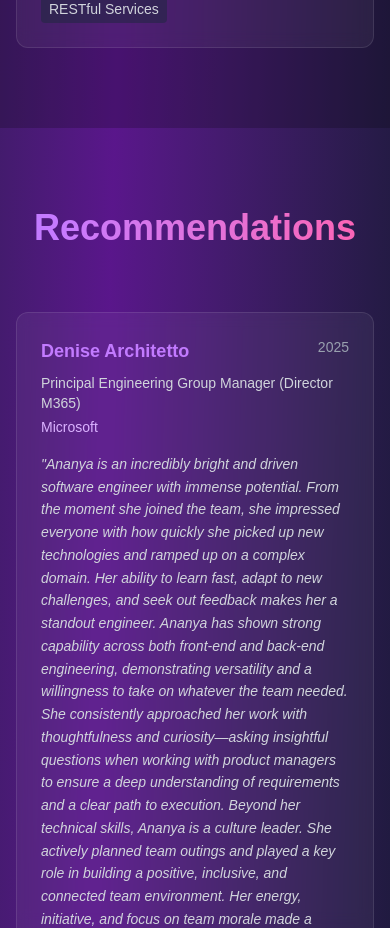
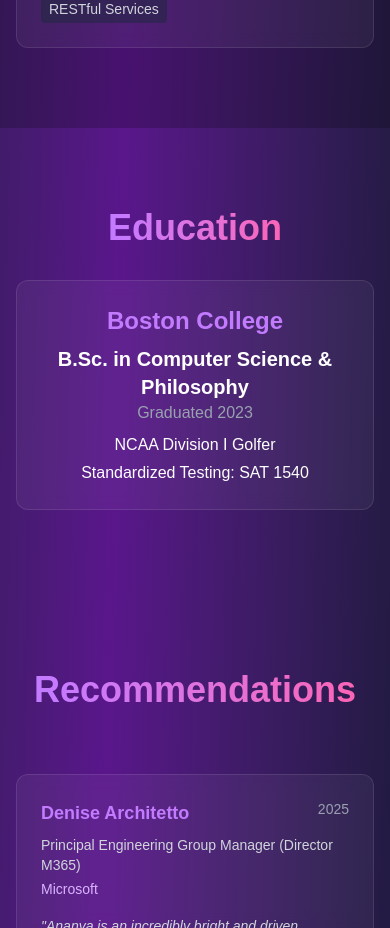
Before and after one commit to ananyabarthakur/ananya-portfolio, a Next.js app: page / in a window 390 px wide. Shown: the part 9500-10428 px from the top of the page. Built offline with nearby package versions, Linux system fonts and the light colour scheme.

Commit message:
add section

```diff
--- a/src/app/page.tsx
+++ b/src/app/page.tsx
@@ -20,7 +20,7 @@ export default function Home() {
   // Track active section on scroll
   useEffect(() => {
     const handleScroll = () => {
-      const sections = ['home', 'about', 'experience', 'projects', 'skills', 'recommendations', 'blog', 'contact'];
+      const sections = ['home', 'about', 'experience', 'projects', 'skills', 'education','recommendations', 'blog', 'contact'];
       const scrollPosition = window.scrollY + 100;
 
       for (const section of sections) {
@@ -301,13 +301,12 @@ export default function Home() {
       <nav className="fixed top-0 w-full bg-black/20 backdrop-blur-md z-40 border-b border-white/10">
         <div className="max-w-7xl mx-auto px-4 sm:px-6 lg:px-8">
           <div className="flex justify-between items-center py-4">
-            <div className="text-2xl font-bold bg-gradient-to-r from-purple-400 to-pink-400 bg-clip-text text-transparent">
-
+            <div className="text-3xl font-bold bg-gradient-to-r from-purple-400 to-pink-400 bg-clip-text text-transparent">
             </div>
 
             {/* Desktop Navigation */}
-            <div className="hidden md:flex space-x-8">
-              {['home', 'about', 'experience', 'projects', 'skills', 'recommendations', 'blog', 'contact'].map((section) => (
+           <div className="hidden md:flex space-x-8 ml-auto pr-8">
+              {['home', 'about', 'experience', 'projects', 'skills', 'education', 'recommendations', 'blog', 'contact'].map((section) => (
                 <button
                   key={section}
                   onClick={() => scrollToSection(section)}
@@ -334,7 +333,7 @@ export default function Home() {
         {isMenuOpen && (
           <div className="md:hidden bg-black/90 backdrop-blur-md">
             <div className="px-4 py-2 space-y-2">
-              {['home', 'about', 'experience', 'projects', 'skills', 'recommendations', 'blog', 'contact'].map((section) => (
+              {['home', 'about', 'experience', 'projects', 'skills', 'education','recommendations', 'blog', 'contact'].map((section) => (
                 <button
                   key={section}
                   onClick={() => scrollToSection(section)}
@@ -543,6 +542,24 @@ export default function Home() {
           </div>
         </div>
       </section>
+      {/* Education Section */}
+      <section id="education" className="py-20 px-4">
+        <div className="max-w-4xl mx-auto text-center">
+          <h2 className="text-4xl md:text-5xl font-bold mb-8">
+            <span className="bg-gradient-to-r from-purple-400 to-pink-400 bg-clip-text text-transparent">
+              Education
+            </span>
+          </h2>
+
+    <div className="bg-white/5 backdrop-blur-sm rounded-xl p-6 border border-white/10 hover:border-purple-400/50 transition-all duration-300">
+      <h3 className="text-2xl font-bold text-purple-400 mb-2">Boston College</h3>
+      <p className="text-xl font-semibold text-white">B.Sc. in Computer Science & Philosophy</p>
+      <p className="text-base text-gray-400">Graduated 2023</p>
+      <p className="text-base text-white mt-2">NCAA Division I Golfer</p>
+      <p className="text-base text-white mt-1">Standardized Testing: SAT 1540</p>
+    </div>
+  </div>
+</section>
 
       {/* Recommendations Section */}
       <section id="recommendations" className="py-20 px-4">
```
